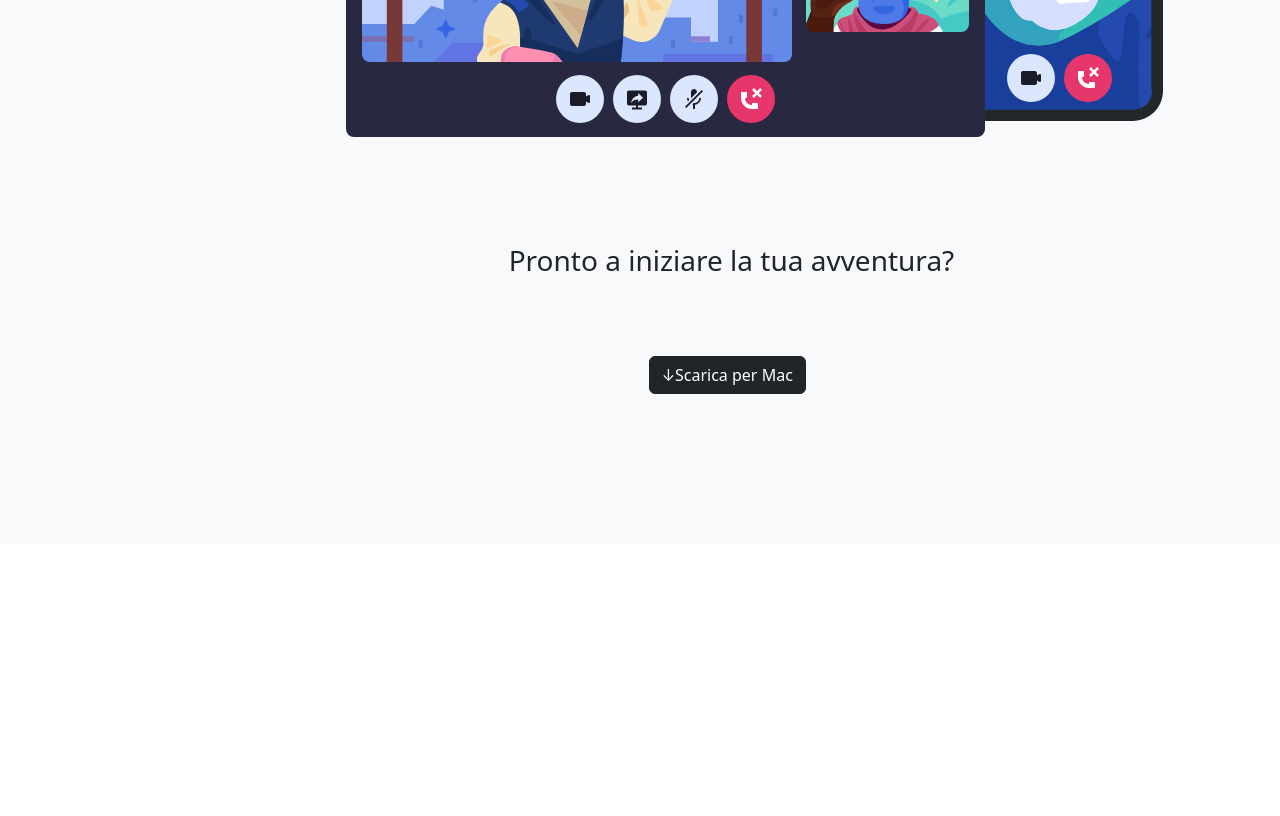
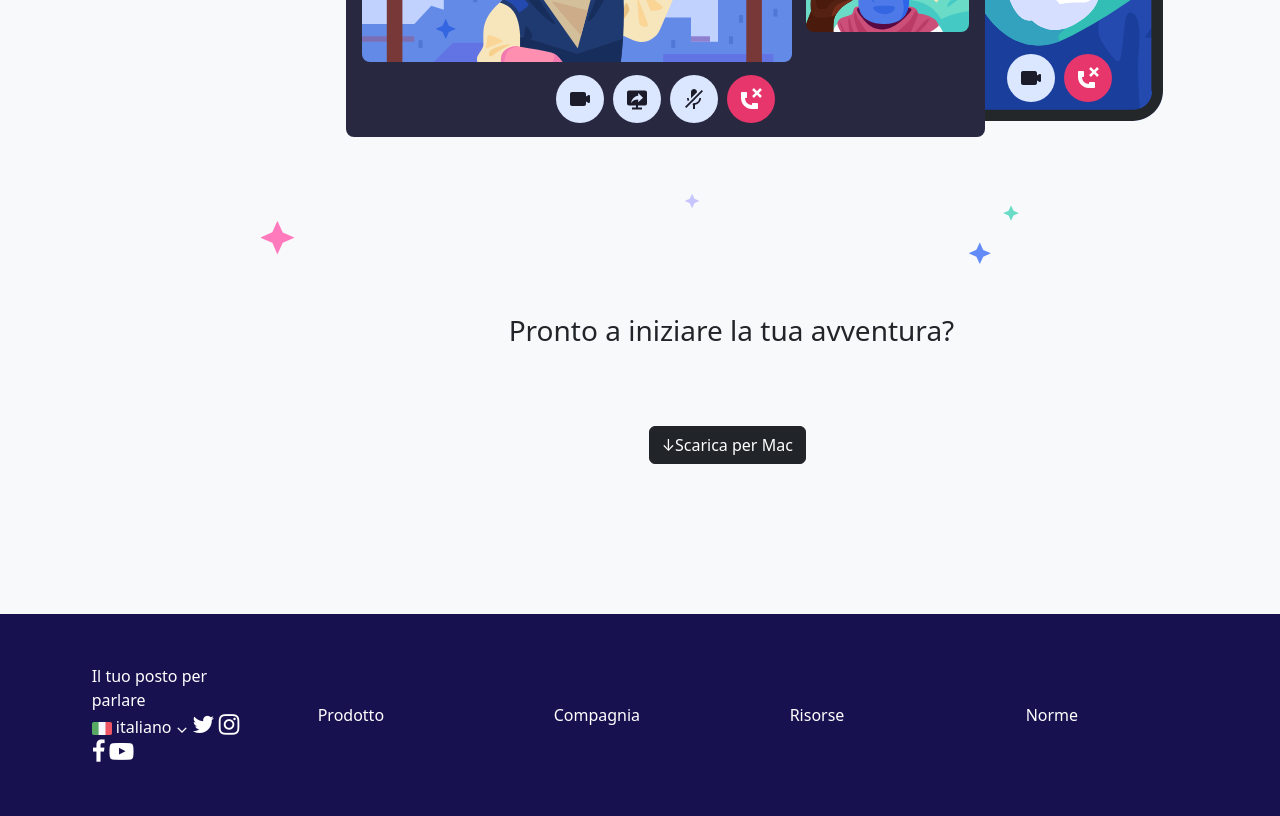
Before and after one commit to luigilalo/htmlcss-discord, a plain HTML site: page index.html in a window 1280 px wide. Shown: the part 2734-3550 px from the top of the page. Before the commit the page ends 3278 px from the top, so only its background shows below. Drawn offline with nearby package versions, Linux system fonts and the light colour scheme.

Commit message:
Footer to be finished

```diff
--- a/css/style.css
+++ b/css/style.css
@@ -79,7 +79,25 @@ text-align: center;
 
     .bgstars {background-image: url(../img/stars.svg);
         width: 100%;
-        height: 100px;
+        height: 70px;
         background-size: 100% 100%;
         background-repeat: no-repeat;
     }
+
+    .bg-footer { background-color: rgb(24, 17, 80);
+    color: white;
+padding: 50px}
+
+    .leftcolumn {margin-left: 10px;
+    }
+
+#italy {
+    width:20px;
+    display: inline;
+}
+.italian {display:inline}
+
+.icon { margin-top: 5px;
+    width: 1px;
+    display: inline;
+}
--- a/index.html
+++ b/index.html
@@ -9,6 +9,7 @@
   <link href="https://cdn.jsdelivr.net/npm/bootstrap@5.2.3/dist/css/bootstrap.min.css" rel="stylesheet"
     integrity="sha384-rbsA2VBKQhggwzxH7pPCaAqO46MgnOM80zW1RWuH61DGLwZJEdK2Kadq2F9CUG65" crossorigin="anonymous">
   <link rel="stylesheet" href="./css/style.css">
+  <link rel="stylesheet" href="https://cdnjs.cloudflare.com/ajax/libs/font-awesome/4.7.0/css/font-awesome.min.css">
 </head>
 
 <body>
@@ -91,6 +92,7 @@
           </div>
           <div>
           <img class="justchillin" src="img\item4-big.svg">
+          <div class="bgstars"></div>
           <h3 class="readyfor">Pronto a iniziare la tua avventura?</h3>
           <button type="button" class="btn btn-dark btnend">&darr;Scarica per Mac</button>
         </div>
@@ -99,10 +101,44 @@
   </main>
 
   <footer>
+    <div class="container-fluid">
+      <div class="row justify-content-sm-around bg-footer align-items-center">
+        <div class="col-2">
+          <div class="leftcolumn">
+            <div class="yourplace"> Il tuo posto per parlare </div>
+            <img id="italy" src="img\ita.png">
+            <div class="italian">italiano &#x2304;</div>
+            <div clasS="icon">
+              <i style="font-size:24px" class="fa">&#xf099;</i>
+              <i style="font-size:24px" class="fa">&#xf16d;</i>
+              <i style="font-size:24px" class="fa">&#xf09a;</i>
+              <i style="font-size:24px" class="fa">&#xf16a;</i>
 
+            </div>
+          </div>
+          </div>
+          <div class="col-2">
+            <div class="leftcentercolumn">
+              Prodotto
+            </div>
+            </div>
+            <div class="col-2">
+              <div class="centercolumn">
+                Compagnia
+              </div>
+              </div>
+              <div class="col-2">
+                <div class="centerrightcolumn">
+                  Risorse
+                </div>
+                </div>
+                <div class="col-2">
+                  <div class="rightcolumn">
+                    Norme
+                  </div>
+                  </div>
 
-
-  </footer>
+</footer>
 
 
   <!-- lasciarlo in fondo e non toglierlo -->
```
